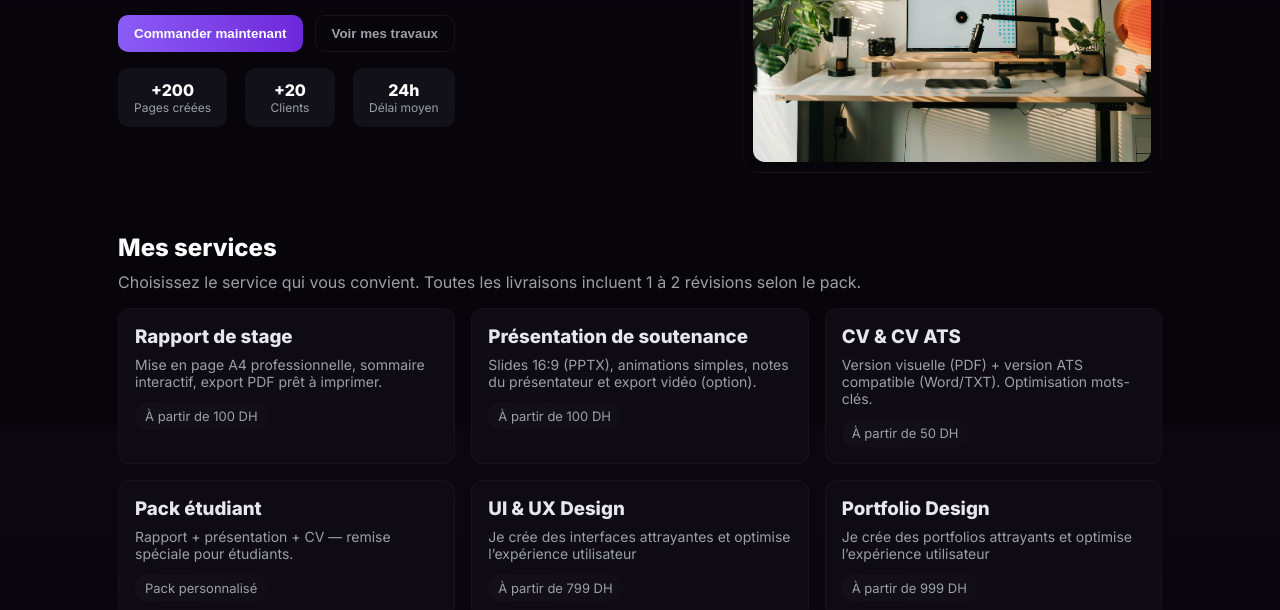
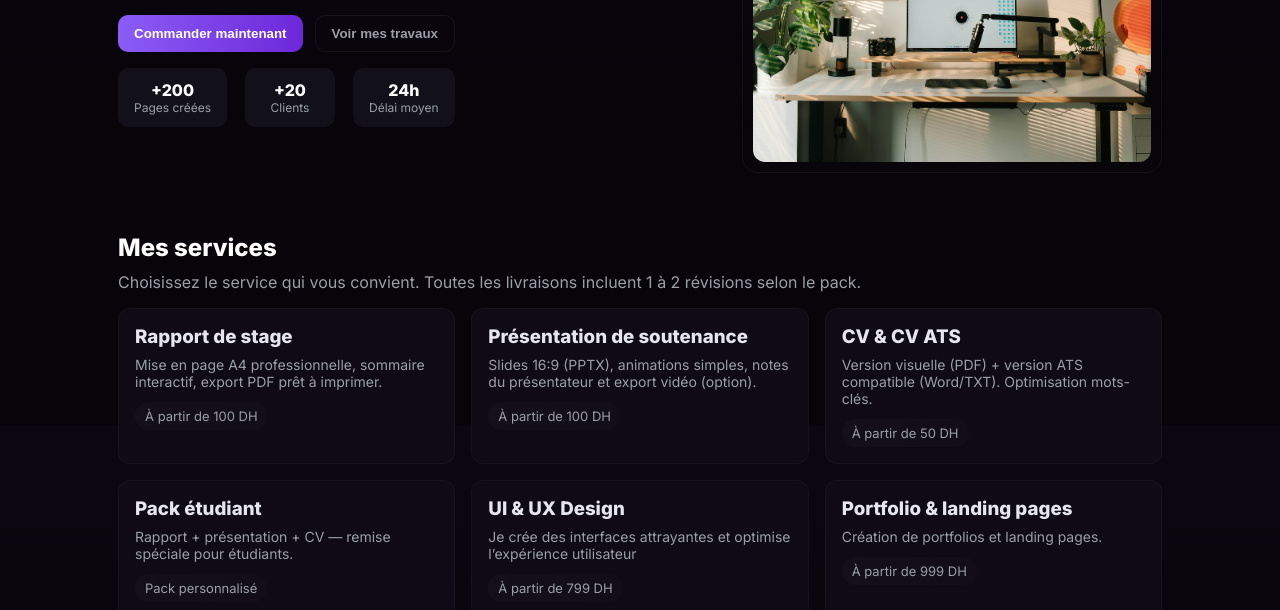
Before and after one commit to chahidsalmi/Digiwork, a plain HTML site: page index.html in a window 1280 px wide. Shown: the part 375-985 px from the top of the page. Drawn offline with Linux system fonts and the light colour scheme.

Commit message:
Update index.html

```diff
--- a/index.html
+++ b/index.html
@@ -189,8 +189,8 @@
           </div>
 
           <div class="card">
-            <h3>Portfolio Design</h3>
-            <p>Je crée des portfolios attrayants et optimise l’expérience utilisateur</p>
+            <h3>Portfolio & landing pages</h3>
+            <p>Création de portfolios et landing pages.</p>
             <div class="badge">À partir de 999 DH</div>
           </div>
         </div>
```
